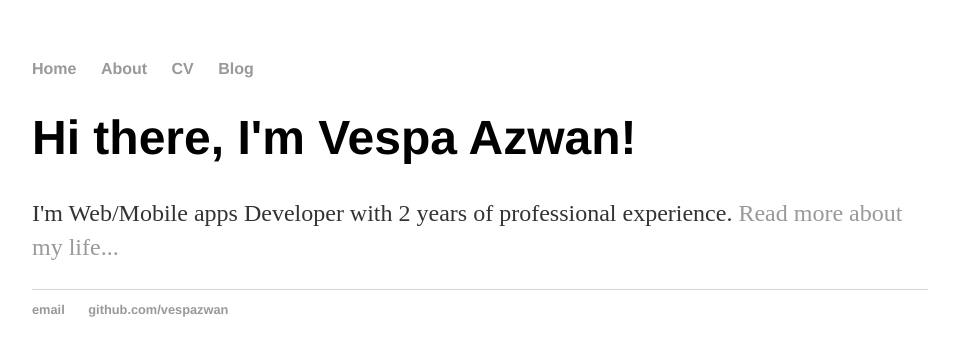
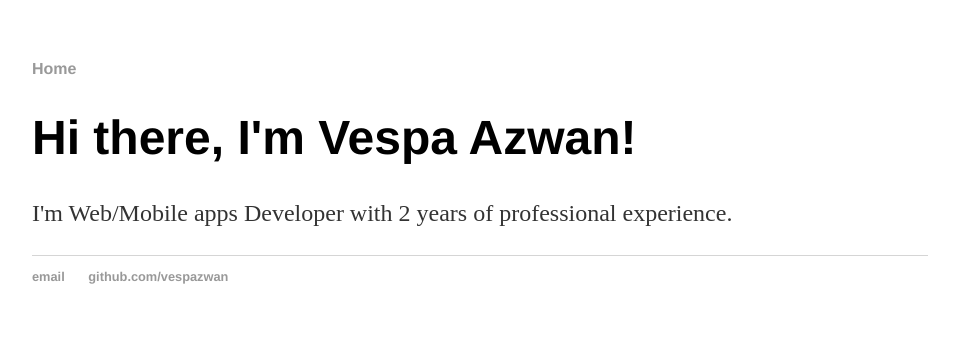
Before and after one commit to vespazwan/vespazwan.github.io_old, a plain HTML site: page index.html in a window 1280 px wide. Shown: the whole page, without its empty margins (160-1119 px from the left). Drawn offline with Linux system fonts and the light colour scheme.

Commit message:
Update index.html

```diff
--- a/index.html
+++ b/index.html
@@ -9,15 +9,15 @@
 		<nav>
     		<ul>
         		<li><a href="/">Home</a></li>
-	        	<li><a href="/about">About</a></li>
+	        	<!--<li><a href="/about">About</a></li>
         		<li><a href="/cv">CV</a></li>
-        		<li><a href="/blog">Blog</a></li>
+        		<li><a href="/blog">Blog</a></li>-->
     		</ul>
 		</nav>
 		<div class="container">
     		<div class="blurb">
         		<h1>Hi there, I'm Vespa Azwan!</h1>
-				<p> I'm Web/Mobile apps Developer with 2 years of professional experience. <a href="/about">Read more about my life...</a></p>
+				<p> I'm Web/Mobile apps Developer with 2 years of professional experience.<!-- <a href="/about">Read more about my life...</a>--></p>
     		</div><!-- /.blurb -->
 		</div><!-- /.container -->
 		<footer>
```
